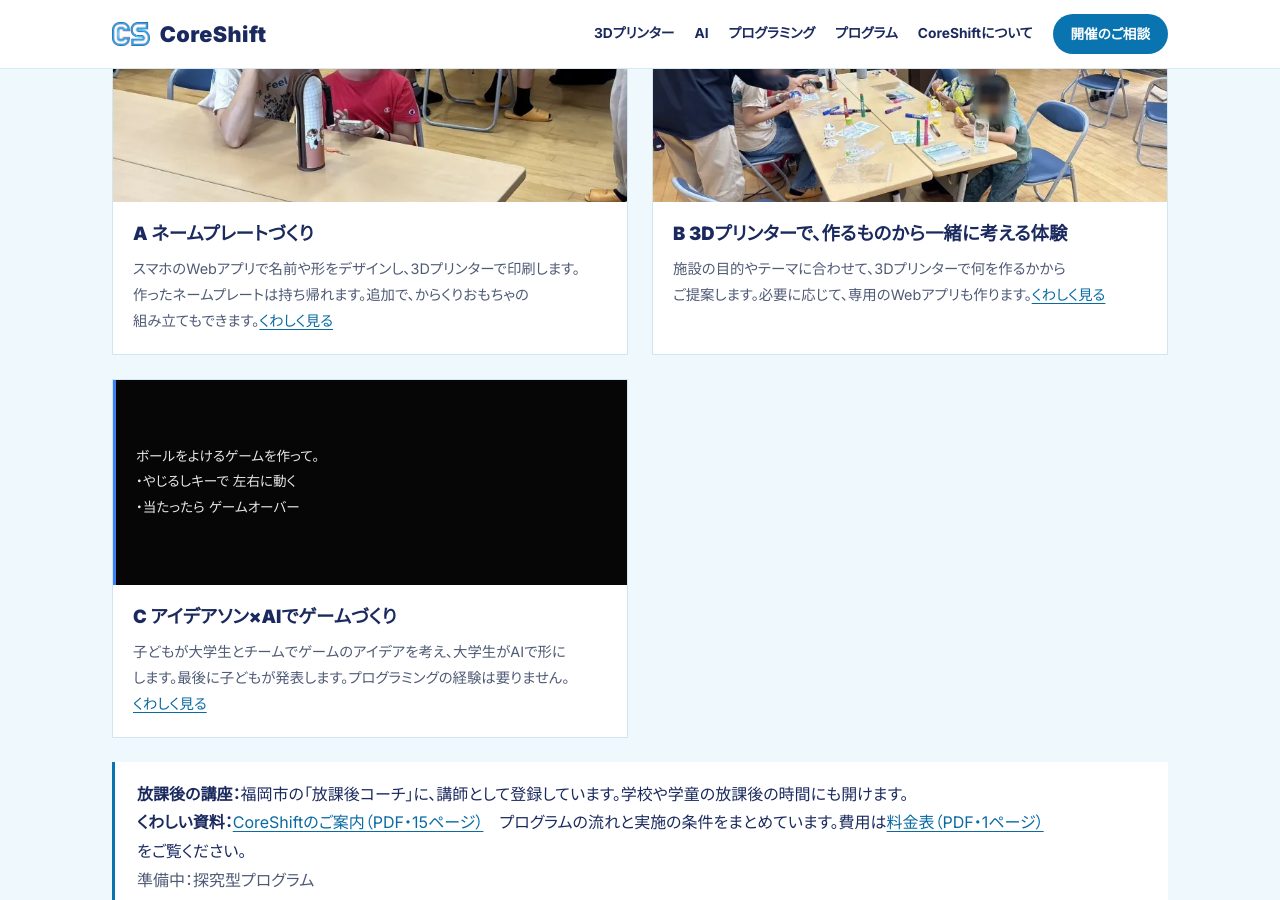
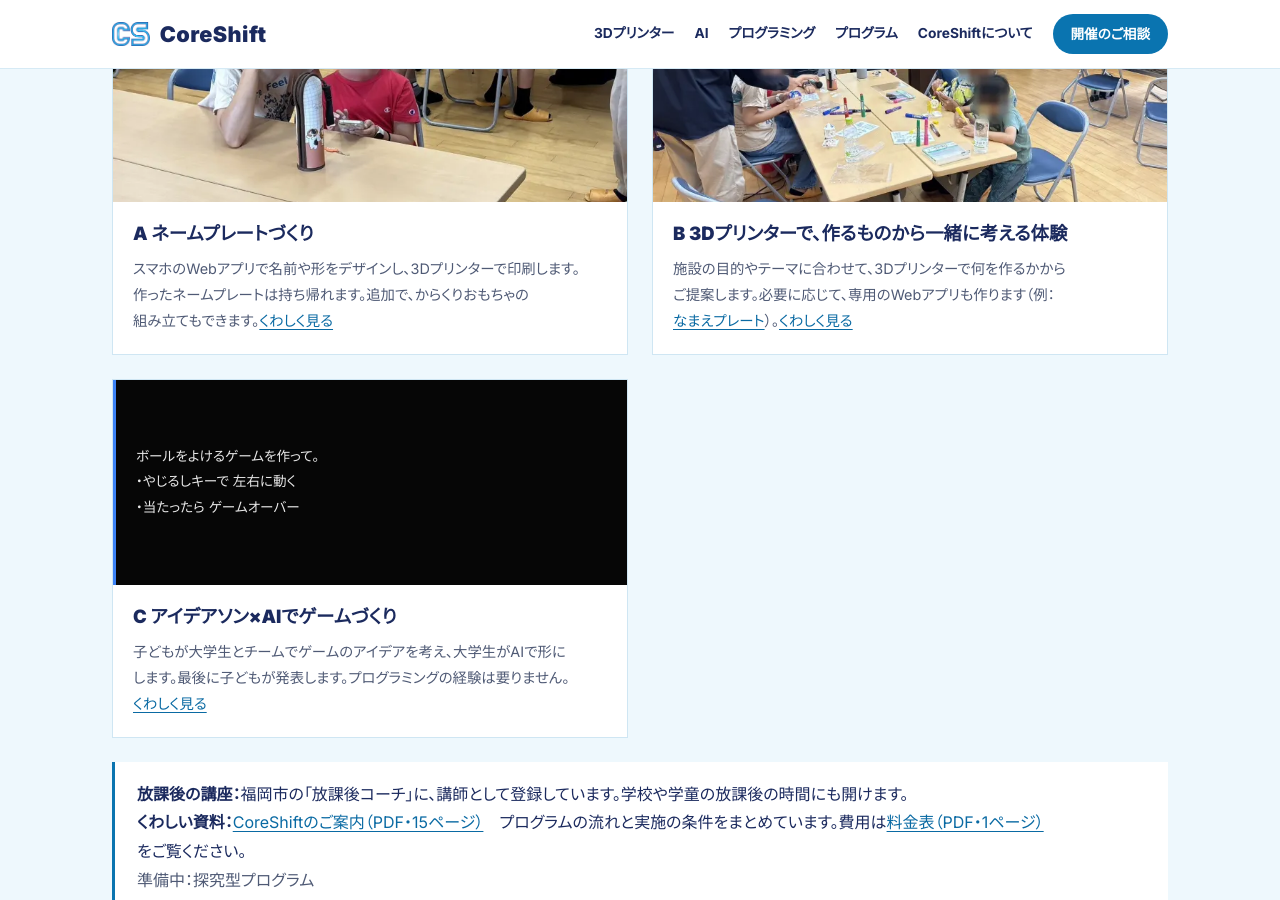
Before and after one commit to coreshiftforch/CoreShift-forchildren-web, a Jekyll site: the page built from for-organizations/index.html, in a window 1280 px wide and 900 px high, scrolled down 879 px. Built offline with Jekyll 4.4.1, drawn with Linux system fonts in a browser that asks for light colours.

Commit message:
content: プログラムBの「専用のWebアプリも作ります」に、例としてなまえプレートへのリンクを入れる
施設・学校向けのカードBと、プログラムBのページの冒頭。

Co-Authored-By: Claude Opus 5.5 <noreply@anthropic.com>

```diff
--- a/for-organizations/index.html
+++ b/for-organizations/index.html
@@ -38,7 +38,7 @@ nav: orgs
           <img src="/coreshift-for-children/photos/event01_takamiya/S__2965525_0-1200.webp" srcset="/coreshift-for-children/photos/event01_takamiya/S__2965525_0-720.webp 720w, /coreshift-for-children/photos/event01_takamiya/S__2965525_0-1200.webp 1200w" sizes="(max-width: 768px) 100vw, 360px" width="1477" height="1108" loading="lazy" alt="からくりおもちゃの組み立てと色塗り">
           <div class="card-body">
             <h3>B 3Dプリンターで、<wbr>作るものから<wbr>一緒に考える体験</h3>
-            <p>施設の目的やテーマに合わせて、3Dプリンターで何を作るかからご提案します。必要に応じて、専用のWebアプリも作ります。<a href="/programs/custom/">くわしく見る</a></p>
+            <p>施設の目的やテーマに合わせて、3Dプリンターで何を作るかからご提案します。必要に応じて、専用のWebアプリも作ります（例：<a href="/coreshift-for-children/nameplate-demo/" target="_blank" rel="noopener">なまえプレート</a>）。<a href="/programs/custom/">くわしく見る</a></p>
           </div>
         </article>
         <article class="card">
--- a/programs/custom/index.html
+++ b/programs/custom/index.html
@@ -12,7 +12,7 @@ extra_css: /programs/programs.css
         <nav class="crumbs" aria-label="現在の位置"><a href="/">トップ</a><span aria-hidden="true">/</span><a href="/for-organizations/">施設・学校の方へ</a><span aria-hidden="true">/</span><span aria-current="page">プログラムB</span></nav>
         <span class="eyebrow">Program B</span>
         <h1>3Dプリンター体験<wbr>ご相談受付</h1>
-        <p class="lead">「何を作るか」から、一緒に考える体験です。施設の目的や参加者に合わせて、内容を一からご提案します。必要に応じて、作るものに合わせたデザイン用のWebアプリも作ります。</p>
+        <p class="lead">「何を作るか」から、一緒に考える体験です。施設の目的や参加者に合わせて、内容を一からご提案します。必要に応じて、作るものに合わせたデザイン用のWebアプリも作ります（例：<a href="/coreshift-for-children/nameplate-demo/" target="_blank" rel="noopener">なまえプレート</a>）。</p>
         <dl class="at-a-glance">
           <div><dt>タイプ</dt><dd>オーダーメイド</dd></div>
           <div><dt>作るもの</dt><dd>ご相談で決定</dd></div>
```
